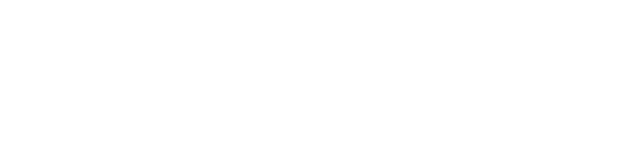
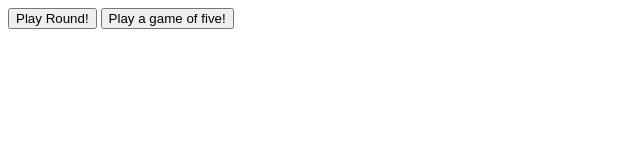
Before and after one commit to sullyschultz/RockPaperScissors, a plain HTML site: page index.html in a window 1280 px wide. Shown: the whole page, without its empty margins (0-640 px from the left). Drawn offline with Linux system fonts and the light colour scheme.

Commit message:
Added buttons for playing

```diff
--- a/index.html
+++ b/index.html
@@ -9,5 +9,8 @@
 </head>
 <body>
 
+    <button id="choices" onclick="playRound()">Play Round!</button>
+    <button id="choices" onclick="game()">Play a game of five!</button>
+
 </body>
 </html>
```
Also changed, not shown: style.css (added).
